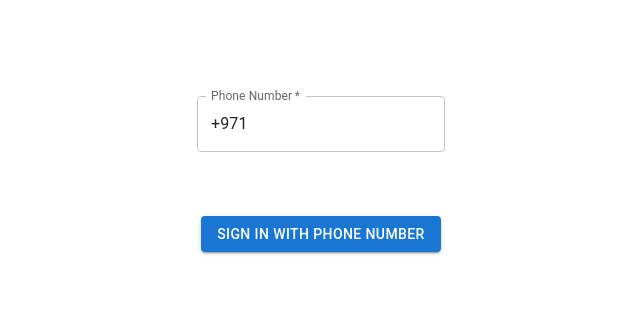
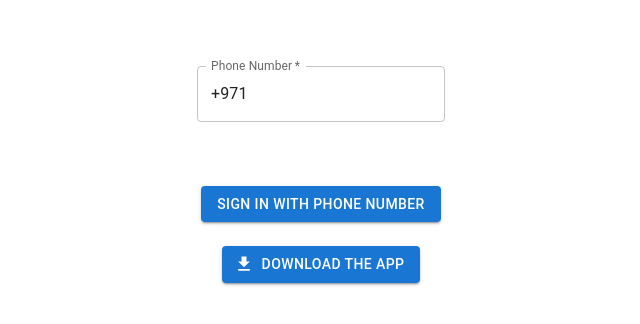
Before and after one commit to Stark-Akshay/bullsandbarber, a Next.js app: page /admin in a window 1280 px wide. Shown: the part 226-550 px from the top of the page, without its empty margins (319-959 px from the left). Built offline with nearby package versions, Linux system fonts and the light colour scheme; no server answers.

Commit message:
download app

```diff
--- a/Auth.js
+++ b/Auth.js
@@ -11,6 +11,7 @@ const AuthContext = createContext({});
 
 
 export const AuthProvider = ({children}) => {
+
 
     const [currentUser, setCurrentUser] = useState(null)
     const [loading, setLoading] = useState(true)
--- a/components/InstallButton.js
+++ b/components/InstallButton.js
@@ -3,9 +3,9 @@ import styles from '@/styles/Home.module.css'
 import { Button, Card, Typography } from '@mui/material';
 import DownloadIcon from '@mui/icons-material/Download';
 
-
 const InstallButton = () => {
   const [showButton, setShowButton] = useState(false);
+  const deferredPrompt = useRef(null);
 
   useEffect(() => {
     // Check if the browser supports PWA and if the app is not already installed
@@ -27,6 +27,7 @@ const InstallButton = () => {
   }, []);
 
   const handleInstallClick = () => {
+    if (deferredPrompt.current) {
       // Show the install prompt
       deferredPrompt.current.prompt();
       // Wait for the user to make a choice
@@ -40,9 +41,8 @@ const InstallButton = () => {
         deferredPrompt.current = null;
         setShowButton(false);
       });
+    }
   };
-
-  const deferredPrompt = useRef(null);
 
   return (
     <>
@@ -51,23 +51,6 @@ const InstallButton = () => {
         <Button variant='contained' onClick={handleInstallClick} startIcon={<DownloadIcon />} sx={{mt:3}}>Download the app</Button>
       )}
     </div>
-
-      {/* {showButton && (
-        <Card sx={
-          {
-            bgcolor: '#fff3e2',
-            margin: '20px',
-
-          }
-        }>
-          <div>
-            <Typography variant='h6'>
-              If you are using an apple device please click the share button below and add to home screen
-            </Typography>
-          </div>
-
-        </Card>
-      )} */}
     </>
   );
 };
--- a/components/Login.js
+++ b/components/Login.js
@@ -4,8 +4,10 @@ import React, { useState } from 'react';
 import { getAuth, signInWithPhoneNumber, RecaptchaVerifier, signInWithPopup, signInWithRedirect } from "firebase/auth";
 import { auth, provider } from '../firebase';
 import InstallButton from "./InstallButton";
+import Script from "next/script";
 
 const Login = () => {
+
   const [phoneNumber, setPhoneNumber] = useState('+971');
   const [showOTPInput, setShowOTPInput] = useState(false);
   const [otp, setOtp] = useState('');
@@ -81,6 +83,7 @@ const Login = () => {
       </Button>
       <InstallButton /> */}
       <div id="recaptcha-container" />
+      <InstallButton/>
     </Grid>
   );
 };
--- a/src/pages/index.js
+++ b/src/pages/index.js
@@ -7,6 +7,7 @@ import Login from '../../components/Login'
 import UserImageList from '../../components/UserImageList'
 
 export default function Home() {
+
 
   // return <Login />
 
```
Lines whose indentation alone changed are shown as unchanged.
